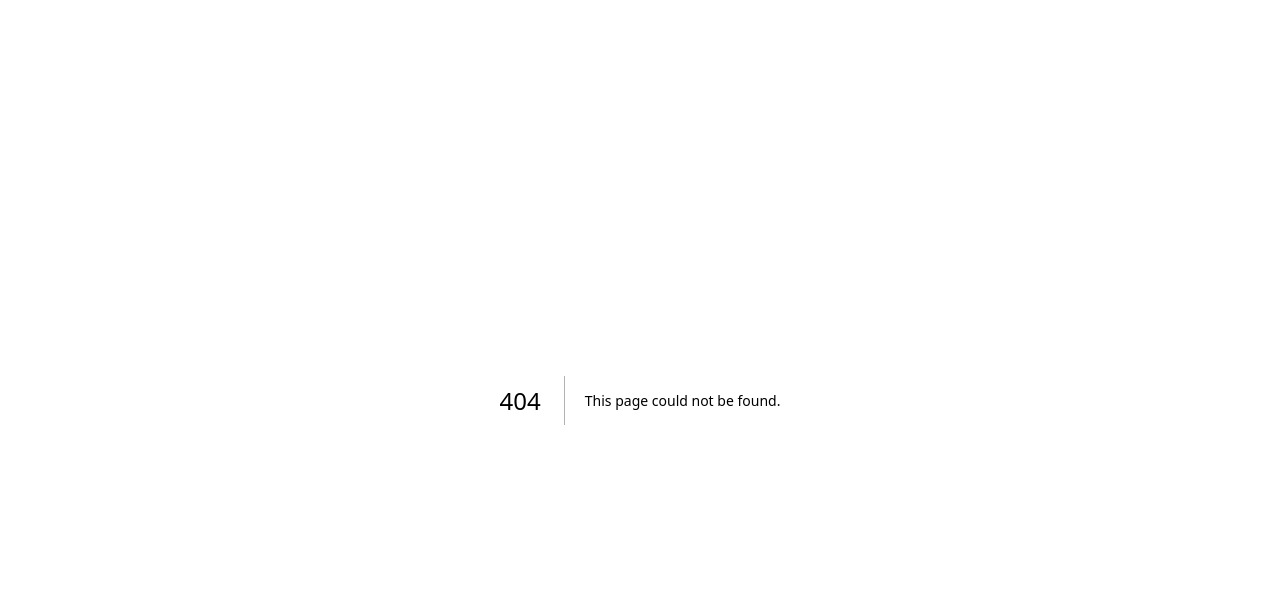
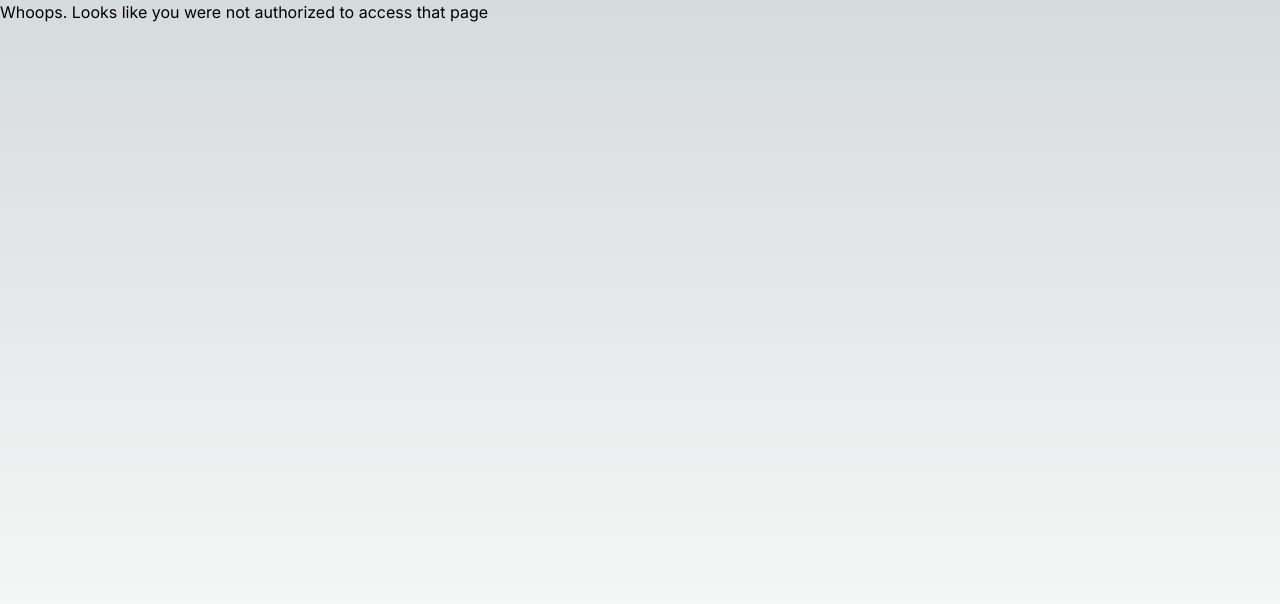
Before and after one commit to ComputerJesus/mcha-scheduler, a Next.js app: page /unauth in a window 1280 px wide. Before the commit this address had no page. Shown: the top 604 px of the page. Built offline with nearby package versions, Linux system fonts and the light colour scheme.

Commit message:
redirect unauthorized but signed in users.

```diff
--- a/src/app/dashboard/page.tsx
+++ b/src/app/dashboard/page.tsx
@@ -1,8 +1,13 @@
 import { currentUser } from '@clerk/nextjs';
+import { redirect } from 'next/navigation'
+
 
 export default async function Page() {
   const user = await currentUser();
+  console.log(user?.firstName + " " + user?.lastName + " Tried to access dashboard, Got : " + user?.publicMetadata.isAllowed);
 
-  if (!user) return <div>Not logged in</div>;
-
-  return <div>Hello {JSON.stringify(user?.publicMetadata)}</div>;}
+  if (user?.publicMetadata.isAllowed !== true) {
+    console.log(user?.firstName + " " + user?.lastName + " Was Redirected, Got :  " + user?.publicMetadata.isAllowed);
+    redirect("/unauth")
+  }
+}
--- /dev/null
+++ b/src/app/unauth/page.tsx
@@ -0,0 +1,8 @@
+export default function Home() {
+    return (
+        <div className="h-screen">
+            <h1>Whoops. Looks like you were not authorized to access that page</h1>
+        </div>
+
+    )
+}
```
